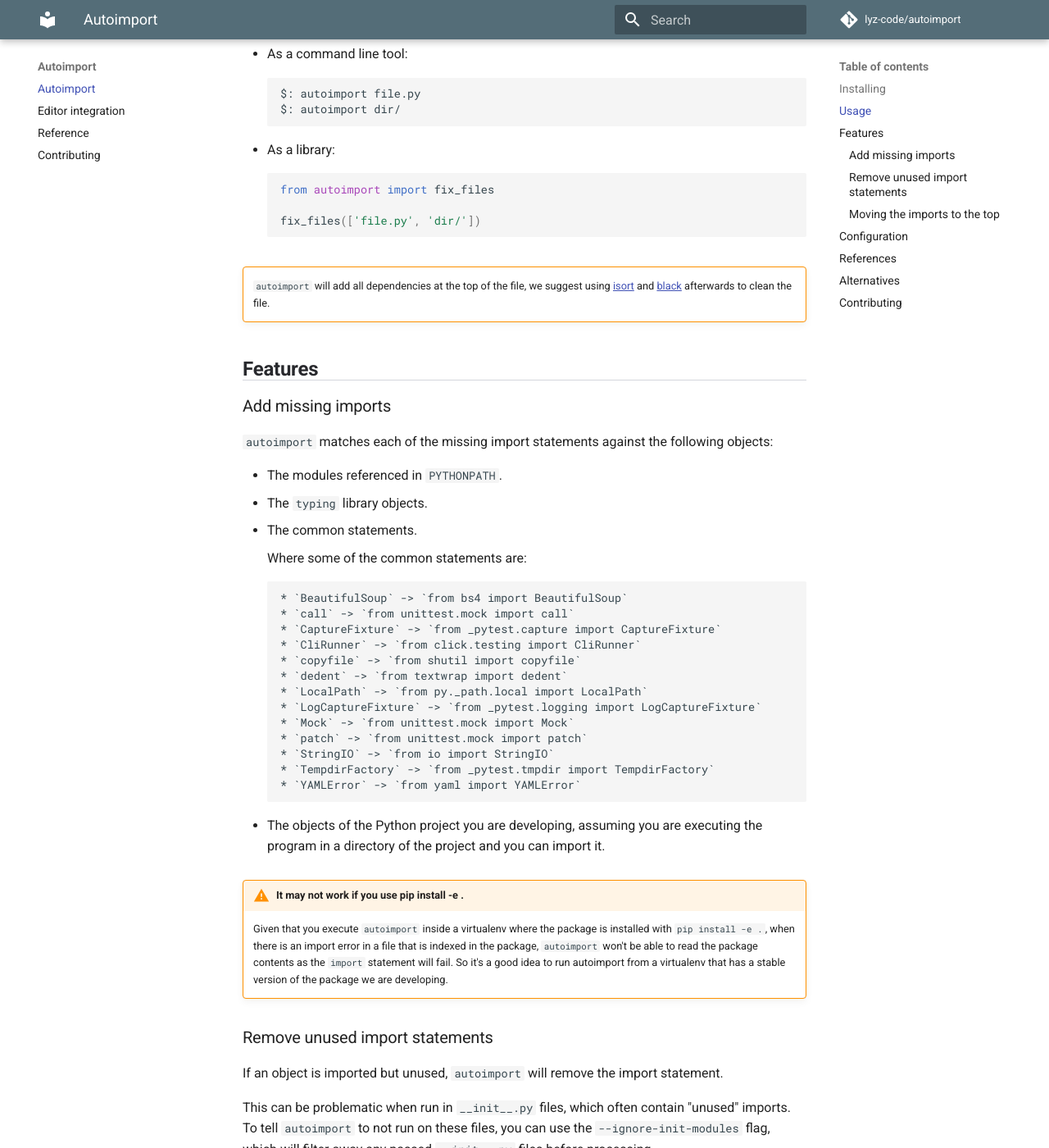
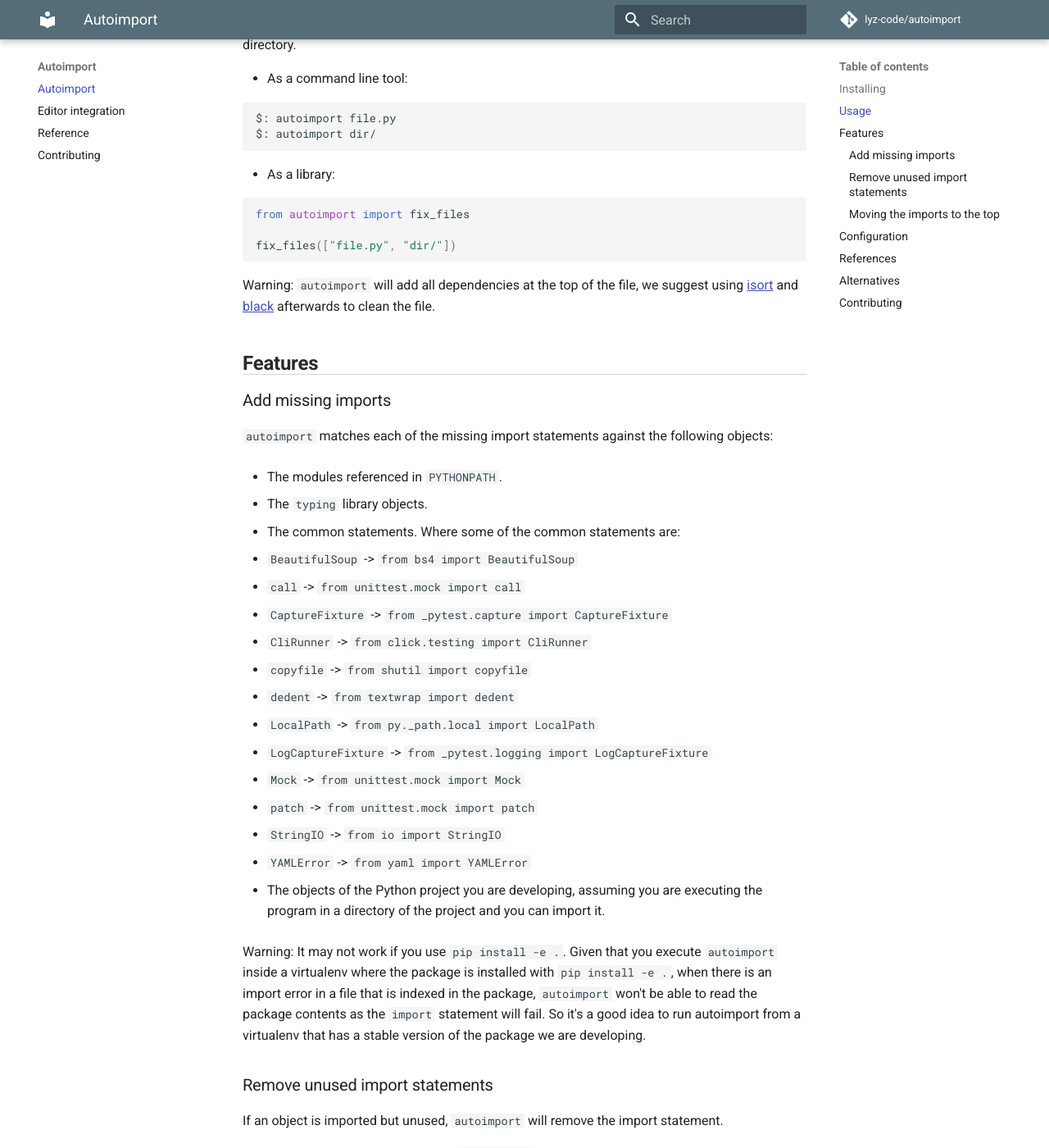
Before and after one commit to lyz-code/autoimport, an MkDocs documentation site: the page built from docs/index.md, in a window 1280 px wide and 1400 px high, scrolled down 1385 px. Shown: the whole window at 82% size. Built offline with MkDocs 1.6.1 and Material for MkDocs 9.7.7, drawn with Linux system fonts in a browser that asks for light colours; comment, search, counter and statistics services are not loaded; some of the changed text lies outside the part shown.

````diff
--- a/docs/index.md
+++ b/docs/index.md
@@ -32,13 +32,14 @@
     for name in names:
         print(f"Hi {name}!")
 
+
 os.getcwd()
 ```
 
 It has the following import errors:
 
-* `requests` is imported but unused.
-* `os` and `Tuple` are needed but not imported.
+- `requests` is imported but unused.
+- `os` and `Tuple` are needed but not imported.
 
 After running `autoimport` the resulting source code will be:
 
@@ -51,6 +52,7 @@
     for name in names:
         print(f"Hi {name}!")
 
+
 os.getcwd()
 ```
 
@@ -58,28 +60,27 @@
 
 It can be parsed either an array of files and/or a directory.
 
-A parsed directory will have `autoimport` be executed on all recursively found python files in said directory.
+A parsed directory will have `autoimport` be executed on all recursively found
+python files in said directory.
 
-* As a command line tool:
+- As a command line tool:
 
-    ```bash
-    $: autoimport file.py
-    $: autoimport dir/
-    ```
+  ```bash
+  $: autoimport file.py
+  $: autoimport dir/
+  ```
 
-* As a library:
+- As a library:
 
-    ```python
-    from autoimport import fix_files
+  ```python
+  from autoimport import fix_files
 
-    fix_files(['file.py', 'dir/'])
-    ```
+  fix_files(["file.py", "dir/"])
+  ```
 
-!!! warning ""
-    `autoimport` will add all dependencies at the top of the file, we suggest
-    using [isort](https://pycqa.github.io/isort) and
-    [black](https://black.readthedocs.io/en/stable/) afterwards to clean the
-    file.
+Warning: `autoimport` will add all dependencies at the top of the file, we
+suggest using [isort](https://pycqa.github.io/isort) and
+[black](https://black.readthedocs.io/en/stable/) afterwards to clean the file.
 
 # Features
 
@@ -88,50 +89,49 @@
 `autoimport` matches each of the missing import statements against the following
 objects:
 
-* The modules referenced in `PYTHONPATH`.
-* The `typing` library objects.
-* The common statements.
+- The modules referenced in `PYTHONPATH`.
 
-    Where some of the common statements are:
+- The `typing` library objects.
 
-        * `BeautifulSoup` -> `from bs4 import BeautifulSoup`
-        * `call` -> `from unittest.mock import call`
-        * `CaptureFixture` -> `from _pytest.capture import CaptureFixture`
-        * `CliRunner` -> `from click.testing import CliRunner`
-        * `copyfile` -> `from shutil import copyfile`
-        * `dedent` -> `from textwrap import dedent`
-        * `LocalPath` -> `from py._path.local import LocalPath`
-        * `LogCaptureFixture` -> `from _pytest.logging import LogCaptureFixture`
-        * `Mock` -> `from unittest.mock import Mock`
-        * `patch` -> `from unittest.mock import patch`
-        * `StringIO` -> `from io import StringIO`
-        * `TempdirFactory` -> `from _pytest.tmpdir import TempdirFactory`
-        * `YAMLError` -> `from yaml import YAMLError`
+- The common statements. Where some of the common statements are:
 
-* The objects of the Python project you are developing, assuming you are
-    executing the program in a directory of the project and you can import it.
+  - `BeautifulSoup` -> `from bs4 import BeautifulSoup`
+  - `call` -> `from unittest.mock import call`
+  - `CaptureFixture` -> `from _pytest.capture import CaptureFixture`
+  - `CliRunner` -> `from click.testing import CliRunner`
+  - `copyfile` -> `from shutil import copyfile`
+  - `dedent` -> `from textwrap import dedent`
+  - `LocalPath` -> `from py._path.local import LocalPath`
+  - `LogCaptureFixture` -> `from _pytest.logging import LogCaptureFixture`
+  - `Mock` -> `from unittest.mock import Mock`
+  - `patch` -> `from unittest.mock import patch`
+  - `StringIO` -> `from io import StringIO`
+  - `YAMLError` -> `from yaml import YAMLError`
 
-!!! warning "It may not work if you use pip install -e ."
+- The objects of the Python project you are developing, assuming you are
+  executing the program in a directory of the project and you can import it.
 
-    Given that you execute `autoimport` inside a virtualenv where the package is
-    installed with `pip install -e .`, when there is an import error in a file
-    that is indexed in the package, `autoimport` won't be able to read the
-    package contents as the `import` statement will fail. So it's a good idea to
-    run autoimport from a virtualenv that has a stable version of the package we
-    are developing.
+Warning: It may not work if you use `pip install -e .`. Given that you execute
+`autoimport` inside a virtualenv where the package is installed with
+`pip install -e .`, when there is an import error in a file that is indexed in
+the package, `autoimport` won't be able to read the package contents as the
+`import` statement will fail. So it's a good idea to run autoimport from a
+virtualenv that has a stable version of the package we are developing.
 
 ## Remove unused import statements
 
 If an object is imported but unused, `autoimport` will remove the import
 statement.
 
-This can be problematic when run in `__init__.py` files, which often contain "unused" imports. To tell `autoimport` to not run on these files, you can use the `--ignore-init-modules` flag, which will filter away any passed `__init__.py` files before processing.
+This can be problematic when run in `__init__.py` files, which often contain
+"unused" imports. To tell `autoimport` to not run on these files, you can use
+the `--ignore-init-modules` flag, which will filter away any passed
+`__init__.py` files before processing.
 
 ## Moving the imports to the top
 
 There are going to be import cases that may not work, if you find one, please
-[open an
-issue](https://github.com/lyz-code/autoimport/issues/new?labels=bug&template=bug.md).
+[open an issue](https://github.com/lyz-code/autoimport/issues/new?labels=bug&template=bug.md).
 
 While we fix it you can write the import statement wherever you are in the file
 and the next time you run `autoimport` it will get moved to the top.
@@ -142,11 +142,10 @@
 ```python
 a = 1
 
-from os import getcwd # noqa: autoimport
+from os import getcwd  # noqa: autoimport
 
 getcwd()
 ```
-
 
 # Configuration
 
@@ -170,9 +169,9 @@
 $: autoimport --config-file ~/.autoimport.toml file.py
 ```
 
-If using the `--config-file` flag to specify a file that is named
-something other than `pyproject.toml`, the autoimport settings
-should not be nested under toplevel `tool.autoimport` keys.
+If using the `--config-file` flag to specify a file that is named something
+other than `pyproject.toml`, the autoimport settings should not be nested under
+toplevel `tool.autoimport` keys.
 
 ```toml
 # .autoimport.toml
@@ -185,73 +184,54 @@
 Furthermore, `autoimport` supports the use of a global configuration file,
 located at `autoimport/config.toml` under the xdg config home folder. For most
 users, this means that the file `~/.config/autoimport/config.toml`, if it
-exists, will be loaded and used as configuration for `autoimport`. As before,
-do not write `tool.autoimport` at the toplevel; just specify your global
+exists, will be loaded and used as configuration for `autoimport`. As before, do
+not write `tool.autoimport` at the toplevel; just specify your global
 `autoimport` settings directly.
 
 The settings defined in the local `pyproject.toml` file (if found) or in the
-file specified by the `--config-file` flag (if given) will override the
-settings defined in the global `autoimport/config.toml` file.
-
+file specified by the `--config-file` flag (if given) will override the settings
+defined in the global `autoimport/config.toml` file.
 
 # References
 
 As most open sourced programs, `autoimport` is standing on the shoulders of
 giants, namely:
 
-[autoflake](https://pypi.org/project/autoflake/)
-: Inspiration of `autoimport`. Also used their code to interact with
-[pyflakes](https://pypi.org/project/pyflakes/).
-
-[Click](https://click.palletsprojects.com/)
-: Used to create the command line interface.
-
-[Pytest](https://docs.pytest.org/en/latest)
-: Testing framework, enhanced by the awesome
-    [pytest-cases](https://smarie.github.io/python-pytest-cases/) library that made
-    the parametrization of the tests a lovely experience.
-
-[Mypy](https://mypy.readthedocs.io/en/stable/)
-: Python static type checker.
-
-[Flakeheaven](https://github.com/flakeheaven/flakeheaven)
-: Python linter with [lots of
-    checks](https://lyz-code.github.io/blue-book/devops/flakeheaven#plugins).
-
-[Black](https://black.readthedocs.io/en/stable/)
-: Python formatter to keep a nice style without effort.
-
-[Autoimport](https://lyz-code.github.io/autoimport)
-: Python formatter to automatically fix wrong import statements.
-
-[isort](https://github.com/timothycrosley/isort)
-: Python formatter to order the import statements.
-
-[PDM](https://pdm.fming.dev/)
-: Command line tool to manage the dependencies.
-
-[Mkdocs](https://www.mkdocs.org/)
-: To build this documentation site, with the
-[Material theme](https://squidfunk.github.io/mkdocs-material).
-
-[Safety](https://github.com/pyupio/safety)
-: To check the installed dependencies for known security vulnerabilities.
-
-[Bandit](https://bandit.readthedocs.io/en/latest/)
-: To finds common security issues in Python code.
-
-[Yamlfix](https://github.com/lyz-code/yamlfix)
-: YAML fixer.
+- [autoflake](https://pypi.org/project/autoflake/): Inspiration of `autoimport`.
+  Also used their code to interact with
+- [pyflakes](https://pypi.org/project/pyflakes/).
+- [Click](https://click.palletsprojects.com/): Used to create the command line
+  interface.
+- [Pytest](https://docs.pytest.org/en/latest): Testing framework, enhanced by
+  the awesome [pytest-cases](https://smarie.github.io/python-pytest-cases/)
+  library that made the parametrization of the tests a lovely experience.
+- [Mypy](https://mypy.readthedocs.io/en/stable/): Python static type checker.
+- [Flakeheaven](https://github.com/flakeheaven/flakeheaven): Python linter with
+  [lots of checks](https://lyz-code.github.io/blue-book/devops/flakeheaven#plugins).
+- [Black](https://black.readthedocs.io/en/stable/): Python formatter to keep a
+  nice style without effort.
+- [Autoimport](https://lyz-code.github.io/autoimport): Python formatter to
+  automatically fix wrong import statements.
+- [isort](https://github.com/timothycrosley/isort): Python formatter to order
+  the import statements.
+- [PDM](https://pdm.fming.dev/): Command line tool to manage the dependencies.
+- [Mkdocs](https://www.mkdocs.org/): To build this documentation site, with the
+- [Material theme](https://squidfunk.github.io/mkdocs-material).
+- [Safety](https://github.com/pyupio/safety): To check the installed
+  dependencies for known security vulnerabilities.
+- [Bandit](https://bandit.readthedocs.io/en/latest/): To finds common security
+  issues in Python code.
+- [Yamlfix](https://github.com/lyz-code/yamlfix): YAML fixer.
 
 # Alternatives
 
 If you like the idea but not how we solved the problem, take a look at this
 other solutions:
 
-* [smart-imports](https://github.com/Tiendil/smart-imports)
+- [smart-imports](https://github.com/Tiendil/smart-imports)
 
 # Contributing
 
-For guidance on setting up a development environment, and how to make
-a contribution to *autoimport*, see [Contributing to
-autoimport](https://lyz-code.github.io/autoimport/contributing).
+For guidance on setting up a development environment, and how to make a
+contribution to *autoimport*, see
+[Contributing to autoimport](https://lyz-code.github.io/autoimport/contributing).
````
Also changed, not shown: 4 other files.
